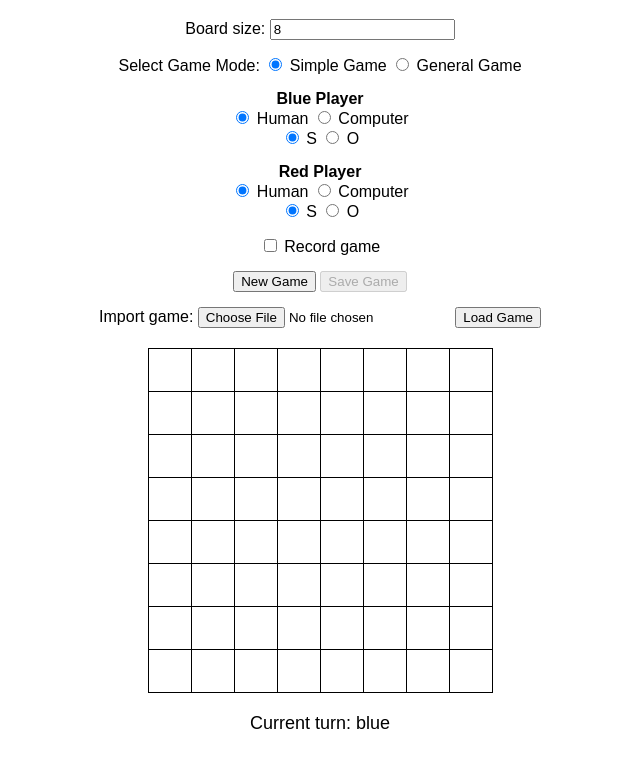
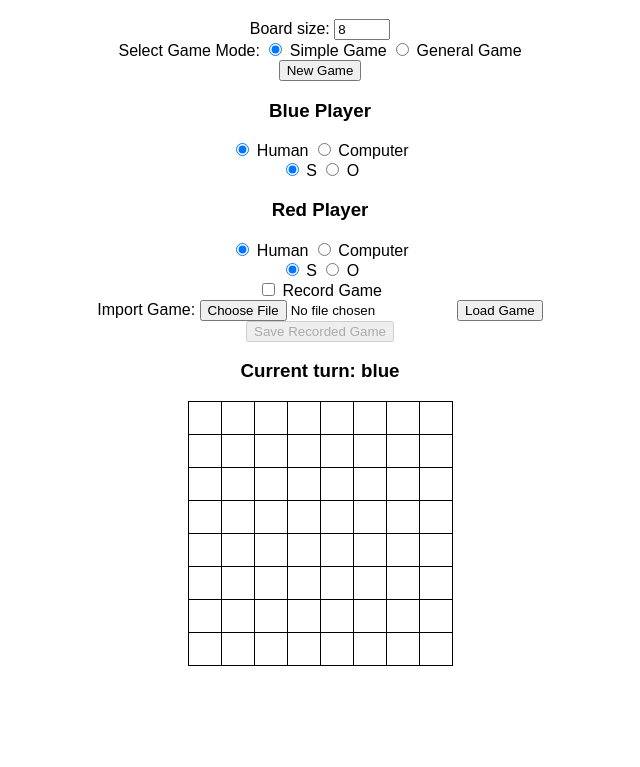
Before and after one commit to talen1/SOS-game, a plain HTML site: page index.html in a window 1280 px wide. Shown: the part 61-828 px from the top of the page, without its empty margins (320-960 px from the left). Drawn offline with Linux system fonts and the light colour scheme.

Commit message:
Update index.html

```diff
--- a/index.html
+++ b/index.html
@@ -10,81 +10,96 @@
             text-align: center;
         }
         table {
+            margin: 0 auto;
             border-collapse: collapse;
-            margin: 20px auto;
         }
         td {
-            width: 40px;
-            height: 40px;
+            width: 30px;
+            height: 30px;
+            border: 1px solid black;
             text-align: center;
-            vertical-align: middle;
-            border: 1px solid black;
             font-size: 20px;
         }
         canvas {
             pointer-events: none;
-            position: absolute;
         }
         #gameBoard {
             position: relative;
-        }
-        #winnerDisplay, #currentTurn {
-            margin-top: 10px;
-            font-size: 18px;
-            text-align: center;
-        }
-        #controls {
-            margin: 20px 0;
-        }
-        #controls div {
-            margin-bottom: 15px;
+            display: inline-block;
         }
     </style>
 </head>
 <body>
     <h1>SOS Game</h1>
-    <div id="controls">
-        <div>
-            <label for="boardSize">Board size:</label>
-            <input type="number" id="boardSize" value="8" min="3">
-        </div>
-        <div>
-            <label>Select Game Mode:</label>
-            <input type="radio" name="gameMode" value="simple" checked> Simple Game
-            <input type="radio" name="gameMode" value="general"> General Game
-        </div>
-        <div>
-            <strong>Blue Player</strong><br>
+
+    <label for="boardSize">Board size:</label>
+    <input type="number" id="boardSize" value="8" min="3" max="20">
+
+    <div>
+        <label>Select Game Mode:</label>
+        <input type="radio" name="gameMode" value="simple" checked> Simple Game
+        <input type="radio" name="gameMode" value="general"> General Game
+    </div>
+
+    <div>
+        <button onclick="startNewGame()">New Game</button>
+    </div>
+
+    <div>
+        <h3>Blue Player</h3>
+        <label>
             <input type="radio" name="bluePlayerType" value="human" checked> Human
+        </label>
+        <label>
             <input type="radio" name="bluePlayerType" value="computer"> Computer
-            <br>
+        </label>
+        <br>
+        <label>
             <input type="radio" name="bluePiece" value="S" checked> S
+        </label>
+        <label>
             <input type="radio" name="bluePiece" value="O"> O
-        </div>
-        <div>
-            <strong>Red Player</strong><br>
+        </label>
+    </div>
+
+    <div>
+        <h3>Red Player</h3>
+        <label>
             <input type="radio" name="redPlayerType" value="human" checked> Human
+        </label>
+        <label>
             <input type="radio" name="redPlayerType" value="computer"> Computer
-            <br>
+        </label>
+        <br>
+        <label>
             <input type="radio" name="redPiece" value="S" checked> S
+        </label>
+        <label>
             <input type="radio" name="redPiece" value="O"> O
-        </div>
-        <div>
-            <input type="checkbox" id="recordGame"> Record game
-        </div>
-        <div>
-            <button onclick="startNewGame()">New Game</button>
-            <button id="saveGameButton" onclick="saveRecordedGame()" disabled>Save Game</button>
-        </div>
-        <div>
-            <label for="importGame">Import game:</label>
-            <input type="file" id="importGame" accept=".json">
-            <button onclick="importGame()">Load Game</button>
-        </div>
+        </label>
     </div>
+
+    <div>
+        <label for="recordGame">
+            <input type="checkbox" id="recordGame"> Record Game
+        </label>
+    </div>
+
+    <div>
+        <label for="importGame">Import Game:</label>
+        <input type="file" id="importGame" accept=".json">
+        <button onclick="importGame()">Load Game</button>
+    </div>
+
+    <div>
+        <button id="saveGameButton" onclick="saveRecordedGame()" disabled>Save Recorded Game</button>
+    </div>
+
+    <h3 id="currentTurn">Current turn: blue</h3>
+    <h3 id="winnerDisplay"></h3>
+
     <div id="gameBoard"></div>
-    <div id="winnerDisplay"></div>
-    <div id="currentTurn"></div>
+
     <script src="sos_game.js"></script>
 </body>
 </html>
```
